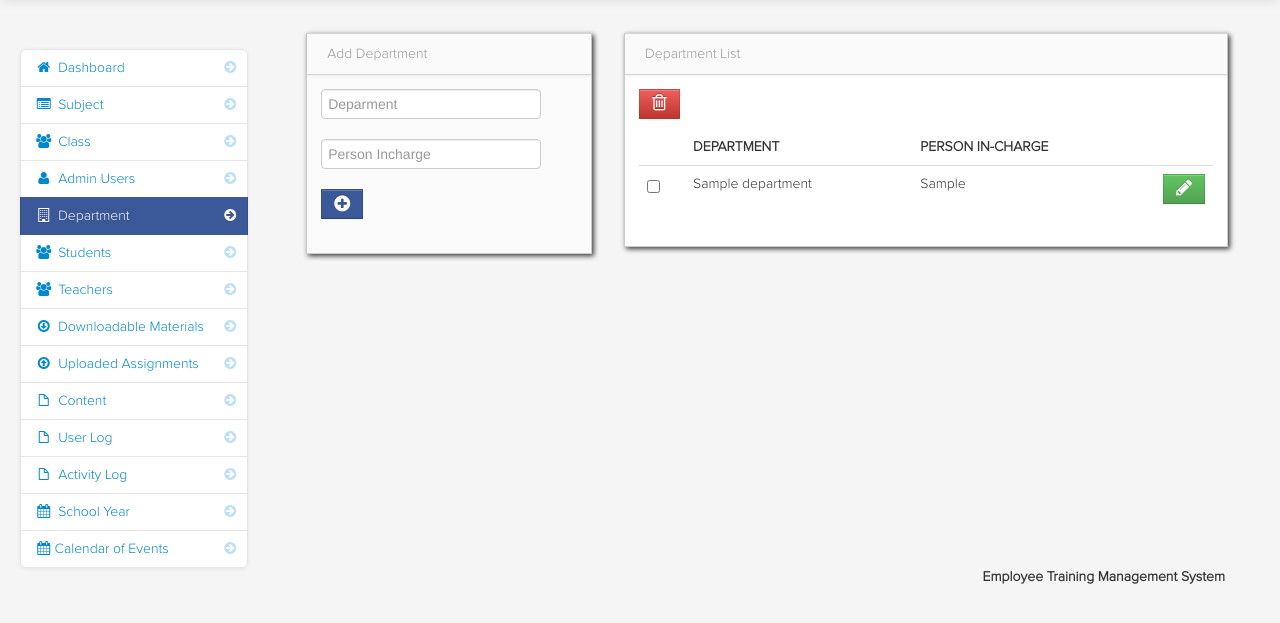
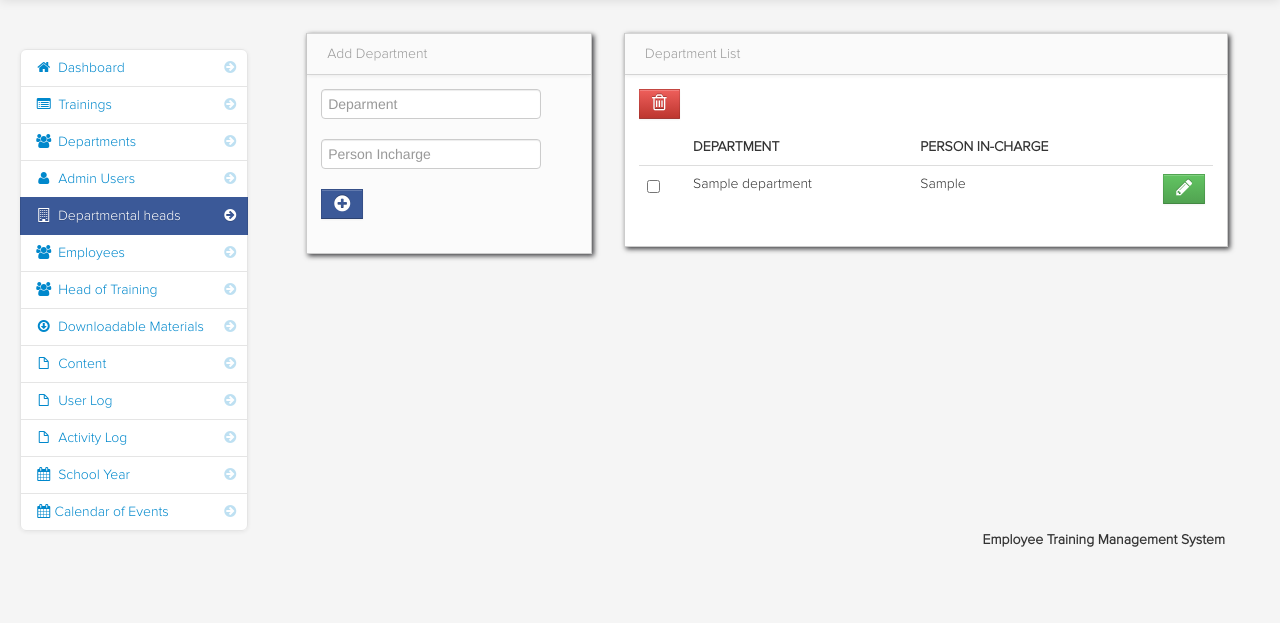
Before and after one commit to stodipo/student-selfassessment, a PHP site: page /admin/department.php in a window 1280 px wide. Shown: the part 41-664 px from the top of the page. Run offline with PHP 8.4, Linux system fonts and the light colour scheme; the visitor is signed in with stand-in values (Sample User, id 1); tables that the repository leaves empty or names only in its code hold one stand-in row (values such as "Sample post"); some libraries are stand-ins or nearby versions.

Commit message:
Modified the sidebar navigation contents

```diff
--- a/admin/admin_sidebar.php
+++ b/admin/admin_sidebar.php
@@ -17,13 +17,10 @@
                             <a href="students.php"><i class="icon-chevron-right"></i><i class="icon-group"></i> Employees</a>
                         </li>
 						<li>
-                            <a href="teachers.php"><i class="icon-chevron-right"></i><i class="icon-group"></i> Head of training</a>
+                            <a href="teachers.php"><i class="icon-chevron-right"></i><i class="icon-group"></i> Head of Training</a>
                         </li>
 							<li>
                             <a href="downloadable.php"><i class="icon-chevron-right"></i><i class="icon-download"></i> Downloadable Materials</a>
-                        </li>
-						<li>
-                            <a href="assignment.php"><i class="icon-chevron-right"></i><i class="icon-upload"></i> Uploaded Assignments</a>
                         </li>
 						<li>
                             <a href="content.php"><i class="icon-chevron-right"></i><i class="icon-file"></i> Content</a>
--- a/admin/class_sidebar.php
+++ b/admin/class_sidebar.php
@@ -17,13 +17,10 @@
                             <a href="students.php"><i class="icon-chevron-right"></i><i class="icon-group"></i> Employees</a>
                         </li>
 						<li>
-                            <a href="teachers.php"><i class="icon-chevron-right"></i><i class="icon-group"></i> Head of training</a>
+                            <a href="teachers.php"><i class="icon-chevron-right"></i><i class="icon-group"></i> Head of Training</a>
                         </li>
 							<li>
                             <a href="downloadable.php"><i class="icon-chevron-right"></i><i class="icon-download"></i> Downloadable Materials</a>
-                        </li>
-						<li>
-                            <a href="assignment.php"><i class="icon-chevron-right"></i><i class="icon-upload"></i> Uploaded Assignments</a>
                         </li>
 						<li>
                             <a href="content.php"><i class="icon-chevron-right"></i><i class="icon-file"></i> Content</a>
--- a/admin/department_sidebar.php
+++ b/admin/department_sidebar.php
@@ -2,28 +2,25 @@
                     <ul class="nav nav-list bs-docs-sidenav nav-collapse collapse">
                         <li> <a href="dashboard.php"><i class="icon-chevron-right"></i><i class="icon-home"></i>&nbsp;Dashboard</a> </li>
 						<li>
-                            <a href="subjects.php"><i class="icon-chevron-right"></i><i class="icon-list-alt"></i> Subject</a>
+                            <a href="subjects.php"><i class="icon-chevron-right"></i><i class="icon-list-alt"></i> Trainings</a>
                         </li>
 						<li>
-                            <a href="class.php"><i class="icon-chevron-right"></i><i class="icon-group"></i> Class</a>
+                            <a href="class.php"><i class="icon-chevron-right"></i><i class="icon-group"></i> Departments</a>
                         </li>
 						<li>
                             <a href="admin_user.php"><i class="icon-chevron-right"></i><i class="icon-user"></i> Admin Users</a>
                         </li>
 						<li  class="active">
-                            <a href="department.php"><i class="icon-chevron-right"></i><i class="icon-building"></i> Department</a>
+                            <a href="department.php"><i class="icon-chevron-right"></i><i class="icon-building"></i> Departmental heads</a>
                         </li>
 						<li>
-                            <a href="students.php"><i class="icon-chevron-right"></i><i class="icon-group"></i> Students</a>
+                            <a href="students.php"><i class="icon-chevron-right"></i><i class="icon-group"></i> Employees</a>
                         </li>
 						<li>
-                            <a href="teachers.php"><i class="icon-chevron-right"></i><i class="icon-group"></i> Teachers</a>
+                            <a href="teachers.php"><i class="icon-chevron-right"></i><i class="icon-group"></i> Head of Training</a>
                         </li>
 						<li>
                             <a href="downloadable.php"><i class="icon-chevron-right"></i><i class="icon-download"></i> Downloadable Materials</a>
-                        </li>
-						<li>
-                            <a href="assignment.php"><i class="icon-chevron-right"></i><i class="icon-upload"></i> Uploaded Assignments</a>
                         </li>
 						<li>
                             <a href="content.php"><i class="icon-chevron-right"></i><i class="icon-file"></i> Content</a>
--- a/admin/sidebar_dashboard.php
+++ b/admin/sidebar_dashboard.php
@@ -23,9 +23,6 @@
                             <a href="downloadable.php"><i class="icon-chevron-right"></i><i class="icon-download"></i> Downloadable Materials</a>
                         </li>
 						<li>
-                            <a href="assignment.php"><i class="icon-chevron-right"></i><i class="icon-upload"></i> Uploaded Assignments</a>
-                        </li>
-						<li>
                             <a href="content.php"><i class="icon-chevron-right"></i><i class="icon-file"></i> Content</a>
                         </li>
 						<li>
--- a/admin/subject_sidebar.php
+++ b/admin/subject_sidebar.php
@@ -23,9 +23,6 @@
                             <a href="downloadable.php"><i class="icon-chevron-right"></i><i class="icon-download"></i> Downloadable Materials</a>
                         </li>
 						<li>
-                            <a href="assignment.php"><i class="icon-chevron-right"></i><i class="icon-upload"></i> Uploaded Assignments</a>
-                        </li>
-						<li>
                             <a href="content.php"><i class="icon-chevron-right"></i><i class="icon-file"></i> Content</a>
                         </li>
 						<li>
```
Also changed, not shown: admin/downloadable_sidebar.php (+5 -8 lines), admin/student_sidebar.php (+5 -8 lines), admin/teacher_sidebar.php (+5 -8 lines).
